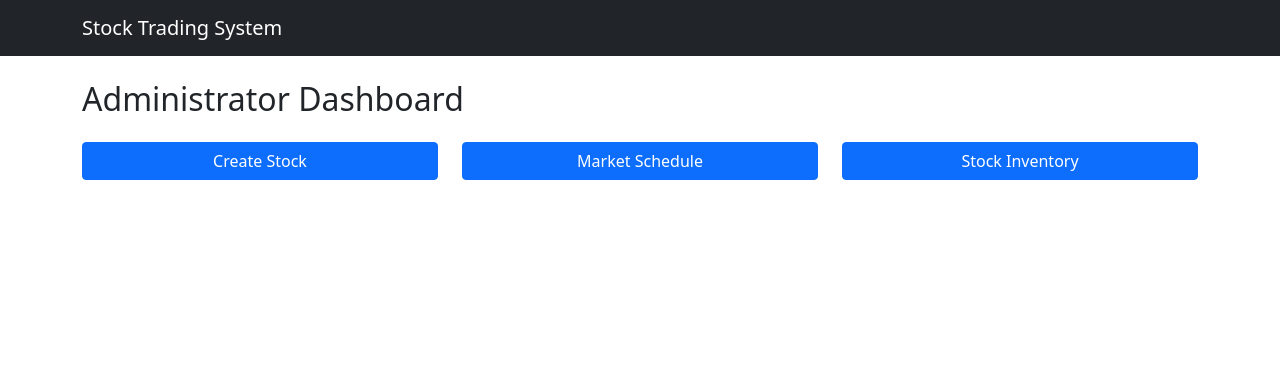
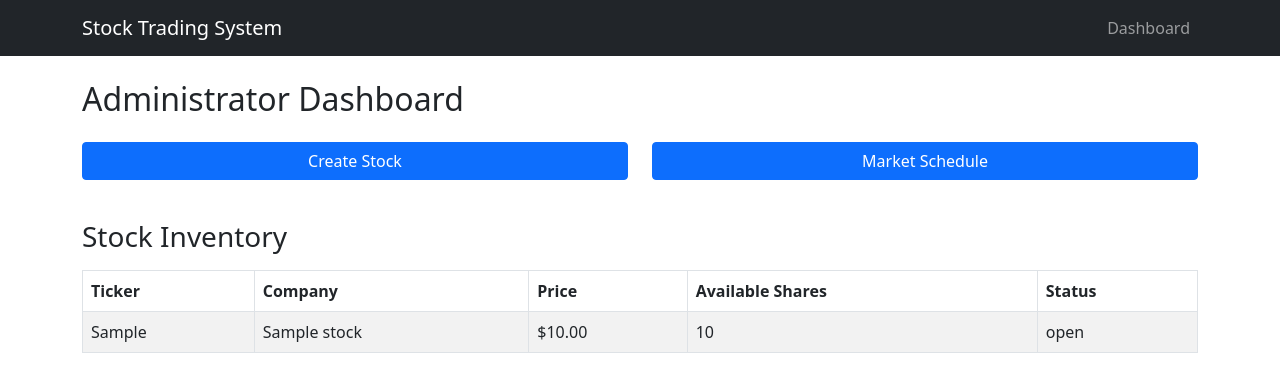
Before and after one commit to ozzyfragoso/ift401-final-build, a Flask app: page /admin/dashboard in a window 1280 px wide. Shown: the top 392 px of the page. Run offline with Flask 3, Linux system fonts and the light colour scheme; a user stored in the database is signed in; tables that the repository leaves empty hold one stand-in row (values such as "Sample post").

Commit message:
Fix admin dashboard and market schedule review feedback

```diff
--- a/app.py
+++ b/app.py
@@ -186,21 +186,17 @@ def login():
         user = User.query.filter_by(username=username).first()
 
         if user and bcrypt.check_password_hash(user.password, password):
+            login_user(user)
 
-            login_user(user)
-        flash('Login successful!', 'success')
+            # Redirect based on account type
+            if user.admin_access:
+                return redirect(url_for('admin_dashboard'))
 
-        if user.admin_access:
-            return redirect(url_for('admin_dashboard'))
-        else:
             return redirect(url_for('dashboard'))
-
-
 
         flash('Invalid username or password.', 'danger')
 
     return render_template('login.html')
-
 
 @app.route('/')
 @login_required
@@ -209,8 +205,12 @@ def dashboard():
     <h2>Stock Trading System</h2>
     <p>Welcome, {current_user.username}!</p>
     <p>You have successfully logged in.</p>
+    <a href="/stocks">View Stocks</a>
+    <br>
     <a href="/logout">Logout</a>
     """
+
+
 
 
 @app.route('/logout')
@@ -221,7 +221,7 @@ def logout():
     return redirect(url_for('login'))
 
 
-# Administrator Dashboard
+
 # Administrator Dashboard
 @app.route('/admin/dashboard')
 @login_required
@@ -230,7 +230,45 @@ def admin_dashboard():
         flash('Administrator access required.', 'danger')
         return redirect(url_for('dashboard'))
 
-    return render_template('admin_dashboard.html')
+    stocks = Stock.query.order_by(Stock.symbol).all()
+
+    return render_template('admin_dashboard.html', stocks=stocks)
+
+
+# Check stock information before confirmation
+def check_new_stock(symbol, company_name, price_text, shares_text):
+    if not symbol or not company_name or not price_text or not shares_text:
+        return 'All fields are required.'
+
+    if len(symbol) > 10:
+        return 'Ticker must be 10 characters or fewer.'
+
+    if len(company_name) > 100:
+        return 'Company name must be 100 characters or fewer.'
+
+    try:
+        price = Decimal(price_text)
+        shares = int(shares_text)
+    except (InvalidOperation, ValueError, OverflowError):
+        return 'Enter a valid initial price and number of shares.'
+
+    if not price.is_finite() or price < Decimal('0.01'):
+        return 'Initial price must be at least 0.01.'
+
+    if price.as_tuple().exponent < -2:
+        return 'Initial price cannot have more than 2 decimal places.'
+
+    if price > Decimal('9999999999999.99'):
+        return 'Initial price is too large.'
+
+    if shares < 1 or shares > 2147483647:
+        return 'Shares outstanding must be between 1 and 2147483647.'
+
+    if Stock.query.filter_by(symbol=symbol).first():
+        return f'Ticker {symbol} is already in use.'
+
+    return None
+
 
 # Create Stock - Administrator Only
 @app.route('/admin/stocks/create', methods=['GET', 'POST'])
@@ -243,65 +281,145 @@ def create_stock():
     if request.method == 'POST':
         symbol = request.form.get('symbol', '').strip().upper()
         company_name = request.form.get('company_name', '').strip()
-        status = request.form.get('status', '')
+        price_text = request.form.get('current_price', '').strip()
+        shares_text = request.form.get('available_quantity', '').strip()
 
-        try:
-            price = Decimal(request.form.get('current_price', ''))
-            quantity = int(request.form.get('available_quantity', ''))
-        except (InvalidOperation, ValueError):
-            flash('Enter a valid price and quantity.', 'danger')
-            return redirect(url_for('create_stock'))
+        error = check_new_stock(
+            symbol, company_name, price_text, shares_text
+        )
 
-        if not symbol or not company_name:
-            flash('All fields are required.', 'danger')
-            return redirect(url_for('create_stock'))
+        if error:
+            flash(error, 'danger')
+            return render_template(
+                'create_stock.html',
+                form_values={
+                    'symbol': symbol,
+                    'company_name': company_name,
+                    'current_price': price_text,
+                    'available_quantity': shares_text
+                }
+            )
 
-        if not price.is_finite() or price <= 0 or price > Decimal('9999999999999.99'):
-            flash('Enter a valid stock price.', 'danger')
-            return redirect(url_for('create_stock'))
-
-        if quantity < 0 or quantity > 2147483647:
-            flash('Enter a valid stock quantity.', 'danger')
-            return redirect(url_for('create_stock'))
-
-        if status not in ('active', 'inactive'):
-            flash('Invalid stock status.', 'danger')
-            return redirect(url_for('create_stock'))
-
-        if Stock.query.filter_by(symbol=symbol).first():
-            flash('Stock symbol already exists.', 'danger')
-            return redirect(url_for('create_stock'))
-
-        new_stock = Stock(
+        return render_template(
+            'confirm_stock.html',
             symbol=symbol,
             company_name=company_name,
-            current_price=price,
-            available_quantity=quantity,
-            status=status
+            current_price=price_text,
+            available_quantity=shares_text
         )
-
-        try:
-            db.session.add(new_stock)
-            db.session.commit()
-            flash('Stock created successfully!', 'success')
-            return redirect(url_for('admin_dashboard'))
-        except Exception:
-            db.session.rollback()
-            flash('Could not create stock.', 'danger')
 
     return render_template('create_stock.html')
 
-# Stock Inventory - Administrator Only
-@app.route('/admin/stocks')
+
+# Save stock only after administrator confirmation
+@app.route('/admin/stocks/create/confirm', methods=['POST'])
 @login_required
-def stock_inventory():
+def create_stock_confirm():
     if not current_user.admin_access:
         flash('Administrator access required.', 'danger')
         return redirect(url_for('dashboard'))
 
-    stocks = Stock.query.order_by(Stock.symbol).all()
+    symbol = request.form.get('symbol', '').strip().upper()
+    company_name = request.form.get('company_name', '').strip()
+    price_text = request.form.get('current_price', '').strip()
+    shares_text = request.form.get('available_quantity', '').strip()
 
-    return render_template('stock_inventory.html', stocks=stocks)
+    error = check_new_stock(
+        symbol, company_name, price_text, shares_text
+    )
+
+    if error:
+        flash(error, 'danger')
+        return render_template(
+            'create_stock.html',
+            form_values={
+                'symbol': symbol,
+                'company_name': company_name,
+                'current_price': price_text,
+                'available_quantity': shares_text
+            }
+        )
+
+    new_stock = Stock(
+        symbol=symbol,
+        company_name=company_name,
+        current_price=Decimal(price_text),
+        available_quantity=int(shares_text),
+        status='active'
+    )
+
+    try:
+        db.session.add(new_stock)
+        db.session.commit()
+        flash('Stock created successfully!', 'success')
+        return redirect(url_for('admin_dashboard'))
+    except Exception:
+        db.session.rollback()
+        flash('Could not create stock.', 'danger')
+        return redirect(url_for('create_stock'))
+
+
+
+
+# Read and validate the market schedule form
+def read_schedule_form(form):
+    try:
+        market_date = datetime.strptime(
+            form.get('market_date', ''), '%Y-%m-%d'
+        ).date()
+
+        status = form.get('market_status', '')
+
+        if status not in ('open', 'closed', 'holiday'):
+            raise ValueError('Invalid market status.')
+
+        open_time = None
+        close_time = None
+
+        if status == 'open':
+            open_time = datetime.strptime(
+                form.get('open_time', ''), '%H:%M'
+            ).time()
+            close_time = datetime.strptime(
+                form.get('close_time', ''), '%H:%M'
+            ).time()
+
+            if open_time >= close_time:
+                raise ValueError('Opening time must be before closing time.')
+
+        return {
+            'market_date': market_date,
+            'market_status': status,
+            'open_time': open_time,
+            'close_time': close_time,
+            'notes': form.get('notes', '').strip()
+        }
+
+    except ValueError:
+        raise ValueError('Enter a valid date, status, and trading hours.')
+
+
+# Insert a new schedule or update an existing date
+def save_market_schedule(values):
+    schedule = MarketSchedule.query.filter_by(
+        market_date=values['market_date']
+    ).first()
+
+    if schedule is None:
+        schedule = MarketSchedule(
+            market_date=values['market_date'],
+            admin_id=current_user.user_id
+        )
+        db.session.add(schedule)
+
+    schedule.market_status = values['market_status']
+    schedule.open_time = values['open_time']
+    schedule.close_time = values['close_time']
+    schedule.notes = values['notes']
+    schedule.admin_id = current_user.user_id
+
+    db.session.commit()
+
 
 # Market Schedule - Administrator Only
 @app.route('/admin/market-schedule', methods=['GET', 'POST'])
@@ -313,139 +431,25 @@ def market_schedule():
 
     if request.method == 'POST':
         try:
-            market_date = datetime.strptime(
-                request.form.get('market_date', ''), '%Y-%m-%d'
-            ).date()
-
-            status = request.form.get('market_status', '')
-
-            if status not in ('open', 'closed', 'holiday'):
-                flash('Invalid market status.', 'danger')
-                return redirect(url_for('market_schedule'))
-
-            open_value = request.form.get('open_time', '')
-            close_value = request.form.get('close_time', '')
-
-            open_time = (
-                datetime.strptime(open_value, '%H:%M').time()
-                if open_value else None
-            )
-            close_time = (
-                datetime.strptime(close_value, '%H:%M').time()
-                if close_value else None
-            )
-
-            if status == 'open':
-                if not open_time or not close_time or open_time >= close_time:
-                    flash('Enter valid opening and closing times.', 'danger')
-                    return redirect(url_for('market_schedule'))
-            else:
-                open_time = None
-                close_time = None
-
-        except ValueError:
-            flash('Enter a valid date and time.', 'danger')
-            return redirect(url_for('market_schedule'))
-
-        if MarketSchedule.query.filter_by(market_date=market_date).first():
-            flash('A schedule already exists for this date.', 'danger')
-            return redirect(url_for('market_schedule'))
-
-        schedule = MarketSchedule(
-            admin_id=current_user.user_id,
-            market_date=market_date,
-            open_time=open_time,
-            close_time=close_time,
-            market_status=status,
-            notes=request.form.get('notes', '').strip()
-        )
-
-        try:
-            db.session.add(schedule)
-            db.session.commit()
+            values = read_schedule_form(request.form)
+            save_market_schedule(values)
             flash('Market schedule saved successfully!', 'success')
             return redirect(url_for('market_schedule'))
+        except ValueError as error:
+            flash(str(error), 'danger')
         except Exception:
             db.session.rollback()
             flash('Could not save market schedule.', 'danger')
-
-
 
     schedules = MarketSchedule.query.order_by(
         MarketSchedule.market_date
     ).all()
 
-    return render_template('market_schedule.html', schedules=schedules)
+    return render_template(
+        'market_schedule.html',
+        schedules=schedules
+    )
 
-# Edit Market Schedule - Administrator Only
-@app.route('/admin/market-schedule/edit/<int:schedule_id>',
-           methods=['GET', 'POST'])
-@login_required
-def edit_market_schedule(schedule_id):
-    if not current_user.admin_access:
-        flash('Administrator access required.', 'danger')
-        return redirect(url_for('dashboard'))
-
-    schedule = db.get_or_404(MarketSchedule, schedule_id)
-
-    if request.method == 'POST':
-        try:
-            status = request.form.get('market_status', '')
-            if status not in ('open', 'closed', 'holiday'):
-                raise ValueError('Invalid status')
-
-            open_value = request.form.get('open_time', '')
-            close_value = request.form.get('close_time', '')
-
-            open_time = (
-                datetime.strptime(open_value, '%H:%M').time()
-                if open_value else None
-            )
-            close_time = (
-                datetime.strptime(close_value, '%H:%M').time()
-                if close_value else None
-            )
-
-            if status == 'open':
-                if not open_time or not close_time or open_time >= close_time:
-                    raise ValueError('Invalid trading hours')
-            else:
-                open_time = None
-                close_time = None
-
-        except ValueError:
-            flash('Please enter valid market hours and status.', 'danger')
-            return redirect(url_for('edit_market_schedule',
-                                    schedule_id=schedule_id))
-
-        schedule.open_time = open_time
-        schedule.close_time = close_time
-        schedule.market_status = status
-        schedule.notes = request.form.get('notes', '').strip()
-
-        try:
-            db.session.commit()
-            flash('Market schedule updated successfully!', 'success')
-            return redirect(url_for('market_schedule'))
-        except Exception:
-            db.session.rollback()
-            flash('Could not update market schedule.', 'danger')
-
-    return render_template('edit_market_schedule.html',
-                           schedule=schedule)
-
-
-
-
-
-
-
-
-    if not current_user.admin_access:
-        flash('Administrator access required.', 'danger')
-        return redirect(url_for('dashboard'))
-
-    return render_template('admin_dashboard.html')
 
 
 
@@ -600,8 +604,3 @@ def buy_stock(symbol):
         flash('The purchase could not be completed. Nothing was charged. Please try again.', 'danger')
 
     return redirect(url_for('stocks'))
-
-
-
-if __name__ == '__main__':
-    app.run(debug=True)
--- a/templates/admin_dashboard.html
+++ b/templates/admin_dashboard.html
@@ -4,29 +4,52 @@
 {% block title %}Administrator Dashboard{% endblock %}
 
 {% block content %}
-
 <h2>Administrator Dashboard</h2>
 
 <div class="row mt-4">
-
-    <div class="col-md-4 mb-3">
-        <a href="{{ url_for('create_stock') }}" class="btn btn-primary w-100">
-    Create Stock
-</a>
+    <div class="col-md-6 mb-3">
+        <a href="{{ url_for('create_stock') }}"
+           class="btn btn-primary w-100">
+            Create Stock
+        </a>
     </div>
 
-    <div class="col-md-4 mb-3">
-        <a href="{{ url_for('market_schedule') }}" class="btn btn-primary w-100">
-    Market Schedule
-</a>
+    <div class="col-md-6 mb-3">
+        <a href="{{ url_for('market_schedule') }}"
+           class="btn btn-primary w-100">
+            Market Schedule
+        </a>
     </div>
-
-    <div class="col-md-4 mb-3">
-        <a href="{{ url_for('stock_inventory') }}" class="btn btn-primary w-100">
-    Stock Inventory
-</a>
-    </div>
-
 </div>
 
+<h3 class="mt-4">Stock Inventory</h3>
+
+<table class="table table-bordered table-striped mt-3">
+    <thead>
+        <tr>
+            <th>Ticker</th>
+            <th>Company</th>
+            <th>Price</th>
+            <th>Available Shares</th>
+            <th>Status</th>
+        </tr>
+    </thead>
+    <tbody>
+        {% for stock in stocks %}
+        <tr>
+            <td>{{ stock.symbol }}</td>
+            <td>{{ stock.company_name }}</td>
+            <td>${{ stock.current_price }}</td>
+            <td>{{ stock.available_quantity }}</td>
+            <td>{{ stock.status }}</td>
+        </tr>
+        {% else %}
+        <tr>
+            <td colspan="5" class="text-center">
+                No stocks available.
+            </td>
+        </tr>
+        {% endfor %}
+    </tbody>
+</table>
 {% endblock %}
--- a/templates/base.html
+++ b/templates/base.html
@@ -18,7 +18,18 @@
                     <a class="nav-link" href="{{ url_for('stocks') }}">Stocks</a>
                 </li>
             </ul>
+
+            {% elif current_user.is_authenticated %}
+            <ul class="navbar-nav">
+                <li class="nav-item">
+                    <a class="nav-link"
+                       href="{{ url_for('admin_dashboard') }}">
+                        Dashboard
+                    </a>
+                </li>
+            </ul>
             {% endif %}
+
         </div>
     </nav>
     <div class="container mt-4">
```
Also changed, not shown: templates/confirm_stock.html (added, +47 -0 lines), templates/create_stock.html (+22 -23 lines), templates/edit_market_schedule.html (deleted, +0 -77 lines), templates/market_schedule.html (+13 -13 lines), templates/stock_inventory.html (deleted, +0 -47 lines).
